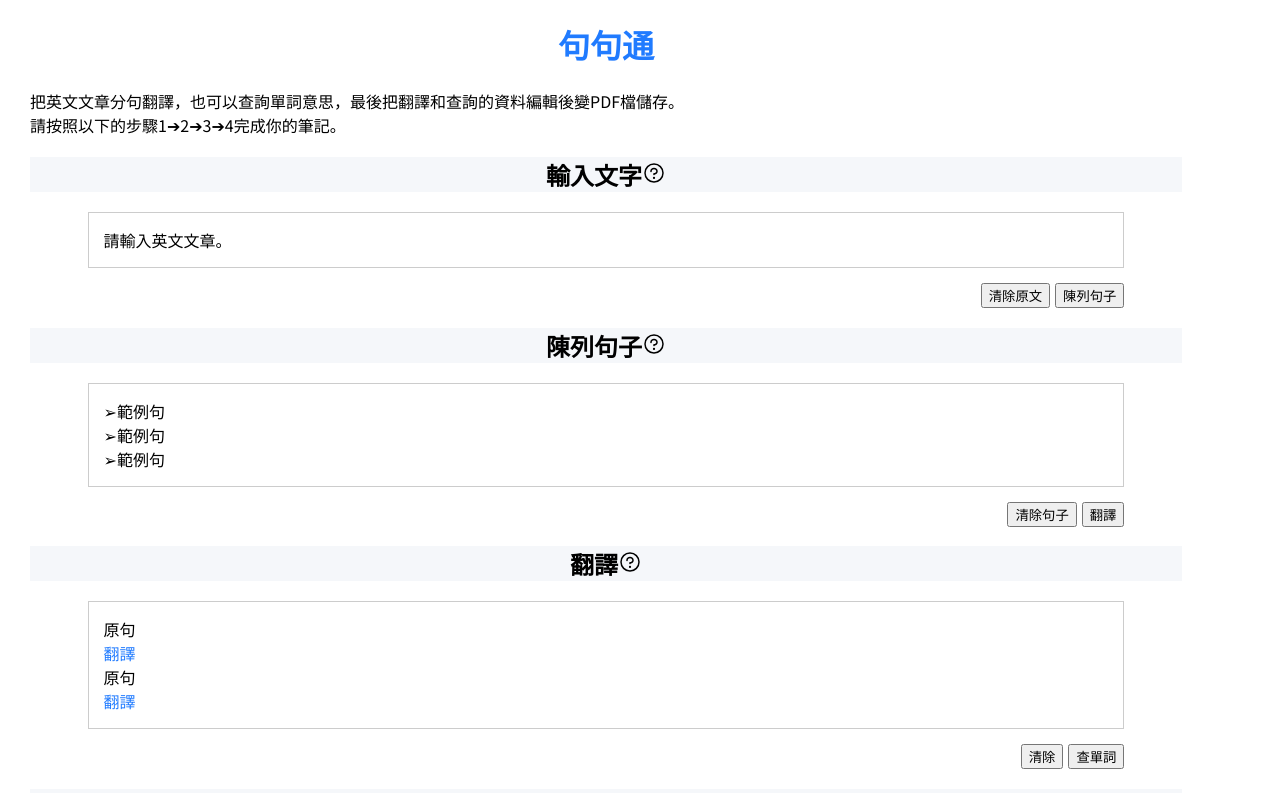
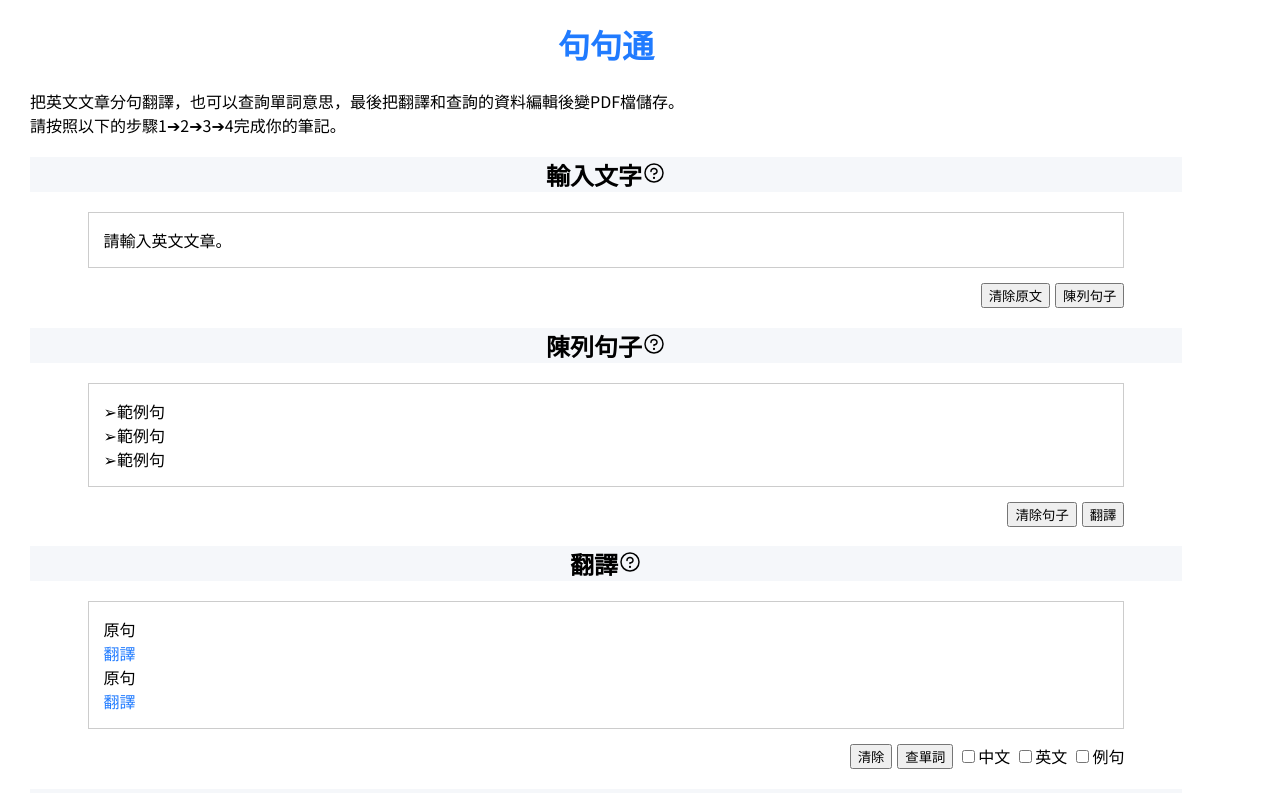
Before and after one commit to LisaMandarin/LearnEnglish, a React (Vite) app: page / in a window 1280 px wide. Shown: the top 793 px of the page. Built offline with nearby package versions, Linux system fonts and the light colour scheme.

Commit message:
RenderCheckBox bug fixed

```diff
--- a/src/RenderCheckBox.jsx
+++ b/src/RenderCheckBox.jsx
@@ -3,16 +3,17 @@ import { useEffect, useState } from "react";
 export function RenderCheckBox({json, objKey}) {
     const [ lookupKeys, setLookupKeys ] = useState([])
 
+    // Set the lookup keys when json or objKey changes
     useEffect(() => {
-        setLookupKeys(json[objKey].map(item => Object.keys(item)[0]))
-    })
-    // console.log(lookupKeys)
+        setLookupKeys(Object.entries(json[objKey]))
+    }, [json, objKey])
+
     return (
         <>
-            {lookupKeys.map((lookupKey, index) => (
-                <label key={index} htmlFor={lookupKey}>
-                    <input id={lookupKey} />
-                    {json[objKey][lookupKey]}
+            {lookupKeys.map(([key, value], index) => (
+                <label key={index} htmlFor={key}>
+                    <input type="checkbox" id={key} />
+                    {value}
                 </label>
             ))}
         </>
--- a/src/Section.jsx
+++ b/src/Section.jsx
@@ -5,7 +5,7 @@
     import AreaJSON from './area.json'
     import { RenderHint } from './RenderHint';
     import { RenderArea } from './RenderArea';
-    // import { RenderCheckBox } from './RenderCheckBox';
+    import { RenderCheckBox } from './RenderCheckBox';
 
     export function Section({ title, idName, button1, button2 }) {
         const [ showHint, setShowHint ] = useState(false)
@@ -45,9 +45,9 @@
                 <div className='buttonBox'>
                     <button type='button' onClick={clearContent}>{button1}</button>
                     <button type='button' >{button2}</button>
-                    {/* {idName === 'translation' && (
+                    {idName === 'translation' && (
                         <RenderCheckBox json={AreaJSON} objKey='lookup' />
-                    )} */}
+                    )}
                 </div>
             </section>
         )
--- a/src/area.json
+++ b/src/area.json
@@ -15,9 +15,9 @@
         "筆記",
         "筆記"
     ],
-    "lookup": [
-        {"chinese": "中文"},
-        {"english": "英文"},
-        {"example": "例句"}
-    ]
+    "lookup": {
+        "chinese": "中文",
+        "english": "英文",
+        "example": "例句"
+    }
 }
```
